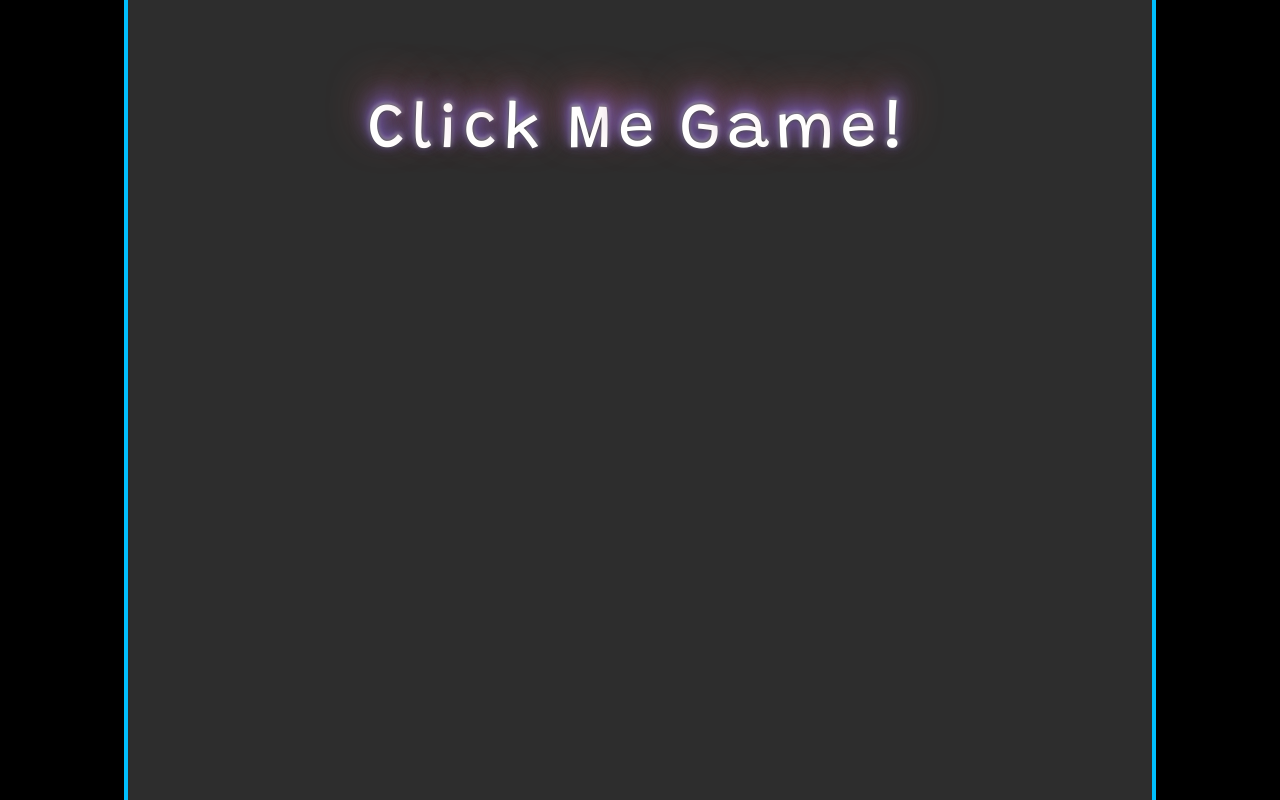
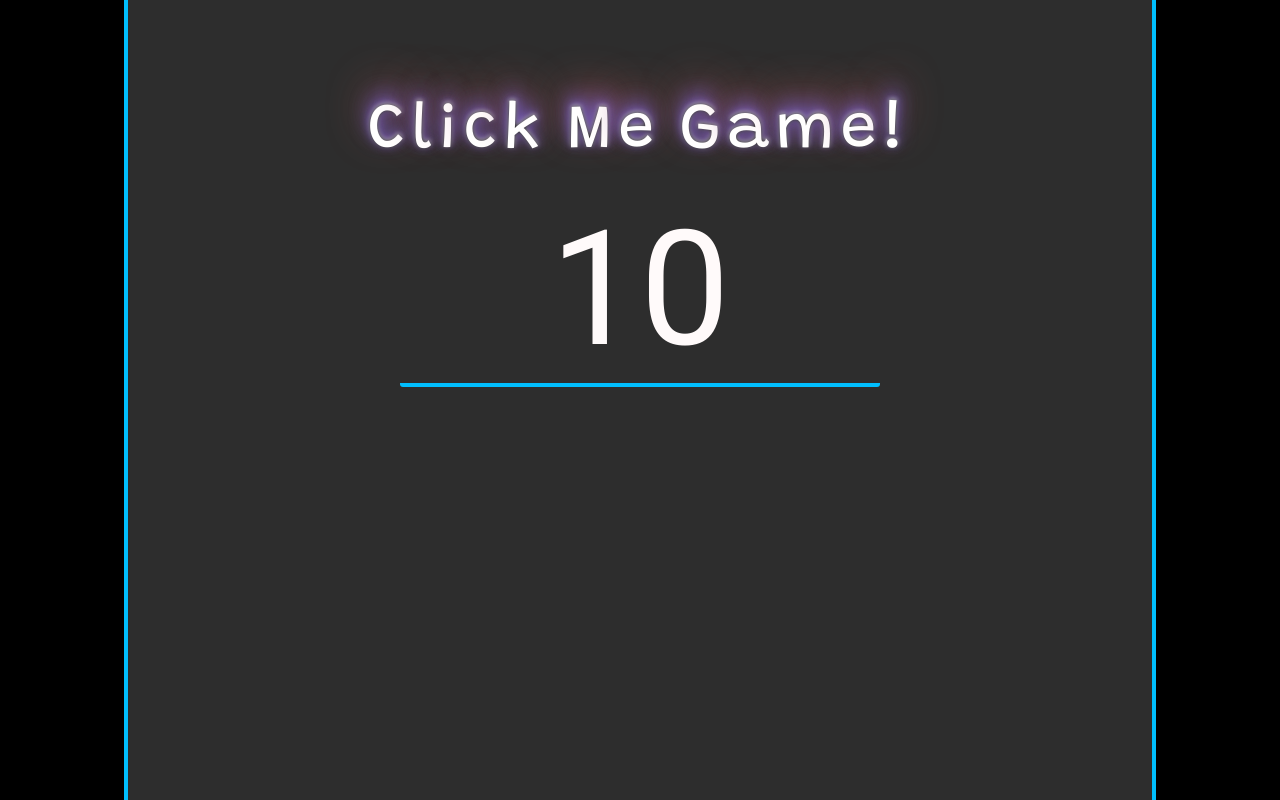
Before and after one commit to Mirudistok32/ClickMeGame, a React (Create React App) app: page / in a window 1280 px wide. Built offline with nearby package versions, Linux system fonts and the light colour scheme.

Commit message:
Create component styles Timer

```diff
--- a/src/components/App/App.module.scss
+++ b/src/components/App/App.module.scss
@@ -1,3 +1,11 @@
 .app {
   height: 100%;
 }
+.title__box {
+  margin-bottom: 2em;
+}
+.timer__box {
+  display: flex;
+  justify-content: center;
+  width: 100%;
+}
--- a/src/components/App/App.tsx
+++ b/src/components/App/App.tsx
@@ -1,6 +1,7 @@
 import React from 'react';
 import s from './App.module.scss'
 import { Title } from '../Title/Title';
+import { Timer } from '../Timer/Timer';
 
 
 export function App() {
@@ -19,7 +20,7 @@ export function App() {
           <Title title={'Click Me Game!'} />
         </div>
         <div className={timerBoxClass}>
-          {/* TimerBox */}
+          <Timer count={10} />
           {/* <Settings /> */}
         </div>
         <div className={displayBoxClass}>
--- /dev/null
+++ b/src/components/Timer/Timer.module.scss
@@ -0,0 +1,9 @@
+.timer {
+  text-align: center;
+  font-size: 10em;
+  max-width: 3em;
+  width: 100%;
+  border-bottom: 0.03em solid deepskyblue;
+  border-radius: 3px;
+
+}
--- /dev/null
+++ b/src/components/Timer/Timer.tsx
@@ -0,0 +1,22 @@
+import React from 'react';
+import s from './Timer.module.scss'
+
+
+type PropsType = {
+  count: number
+}
+
+export const Timer: React.FC<PropsType> = (props) => {
+
+  const { count } = props
+
+  let timerClass = [s.timer].join(' ');
+
+  return (
+    <div className={timerClass}>
+      {
+        count
+      }
+    </div>
+  );
+}
```
